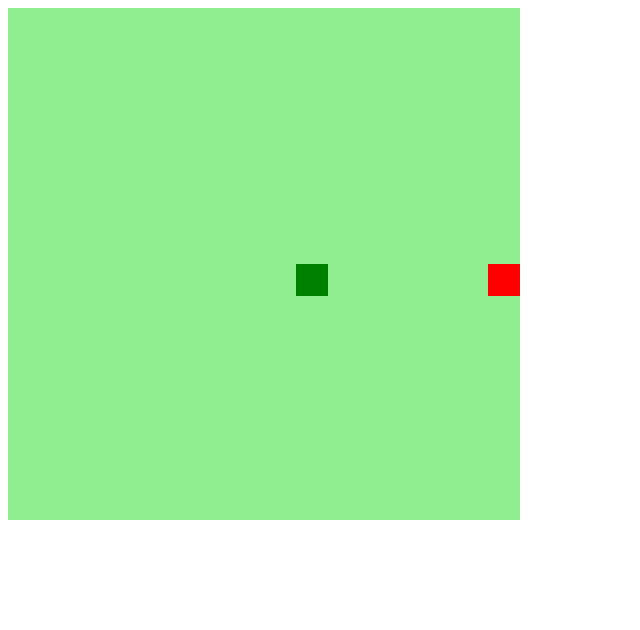
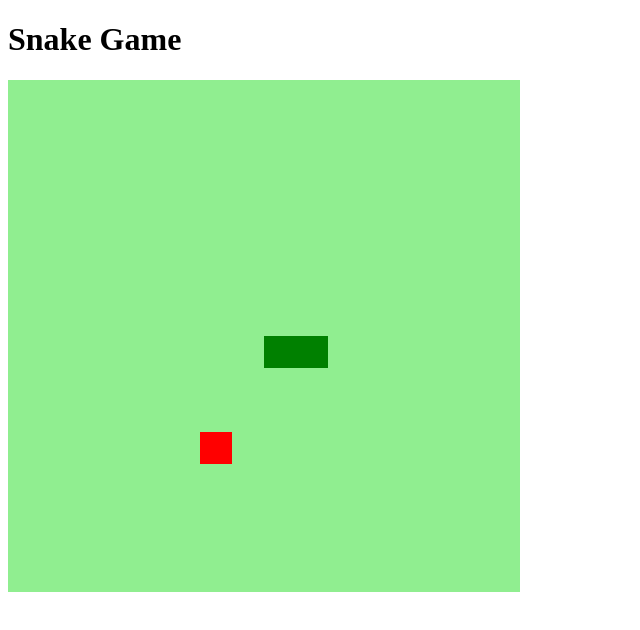
Before and after one commit to euougo/snake-game-dio, a plain HTML site: page index.html in a window 1280 px wide. Shown: the whole page, without its empty margins (0-640 px from the left). Drawn offline with Linux system fonts and the light colour scheme.

Commit message:
snake growing and game over system

```diff
--- a/index.html
+++ b/index.html
@@ -8,6 +8,7 @@
     <title>Snake Game</title>
 </head>
 <body>
+    <h1>Snake Game</h1>
     <canvas id="snake" width="512" height="512"></canvas>
     <script src="./js/script.js"></script>
 </body>
--- a/js/script.js
+++ b/js/script.js
@@ -44,6 +44,13 @@ function iniciarJogo() {
     if(snake[0].y > 15 * box && direction == "down") snake[0].y = 0;
     if(snake[0].y < 0 && direction == "up") snake[0].y = 16 * box;
 
+    for (let i = 1; i < snake.length; i++) {
+        if (snake[0].x == snake[i].x && snake[0].y == snake[i].y) {
+            clearInterval(jogo);
+            alert('Game Over 😐');
+        }
+    }
+
     criarBG();
     criarCobrinha();
     drawFood();
@@ -56,7 +63,12 @@ function iniciarJogo() {
     if (direction == "up") snakeY -= box;
     if (direction == "down") snakeY += box;
 
-    snake.pop();
+    if (snakeX != food.x || snakeY != food.y) {
+        snake.pop();
+    } else {
+        food.x = Math.floor(Math.random() * 15 + 1) * box;
+        food.y = Math.floor(Math.random() * 15 + 1) * box;
+    }
 
     let newHead = {
         x: snakeX,
@@ -68,4 +80,4 @@ function iniciarJogo() {
 
 let jogo = setInterval(iniciarJogo, 100);
 
-// Parte 4 completa
+// Parte 5 de 3:59
```
Also changed, not shown: css/style.css (line endings or trailing spaces), 2 other files.
